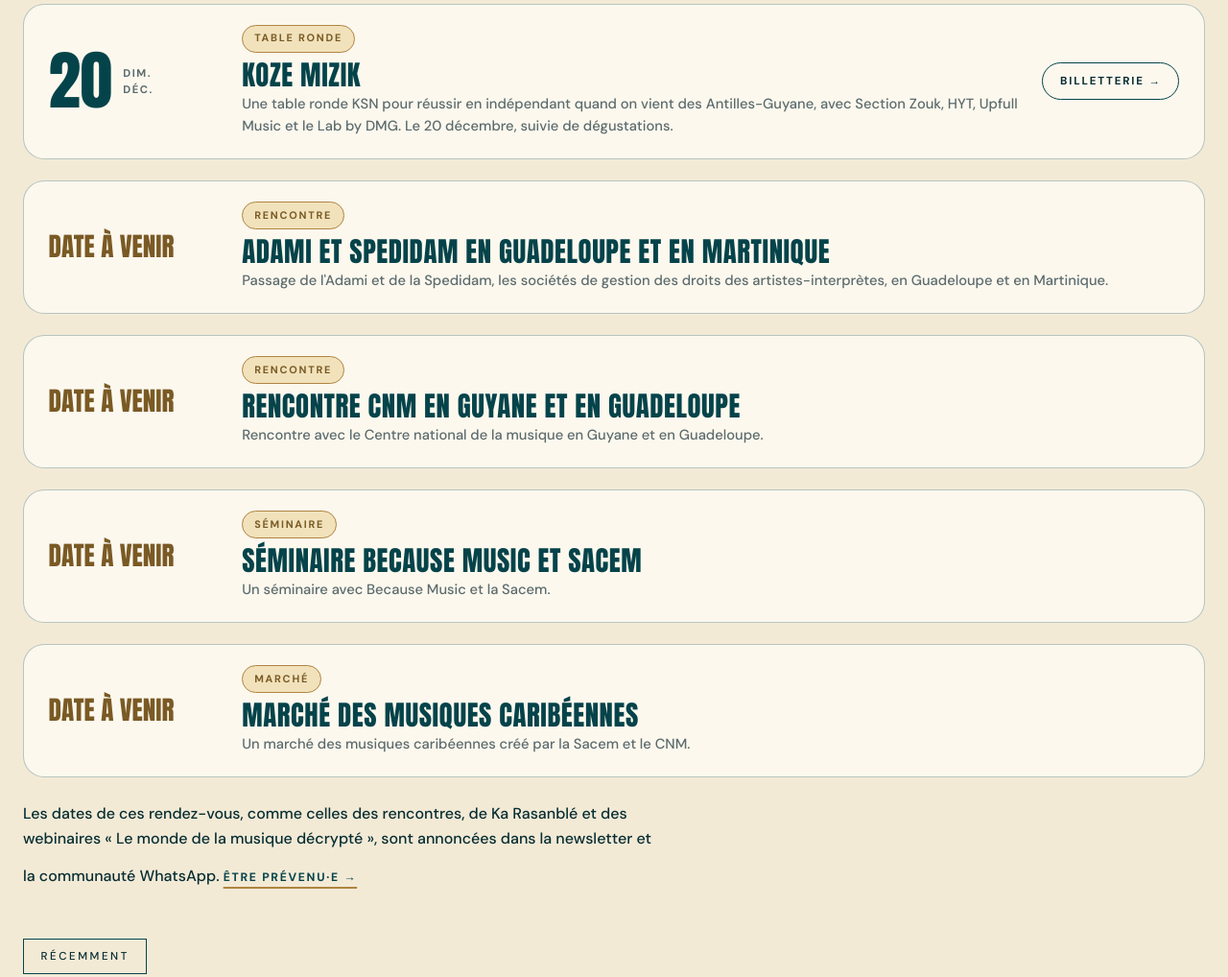
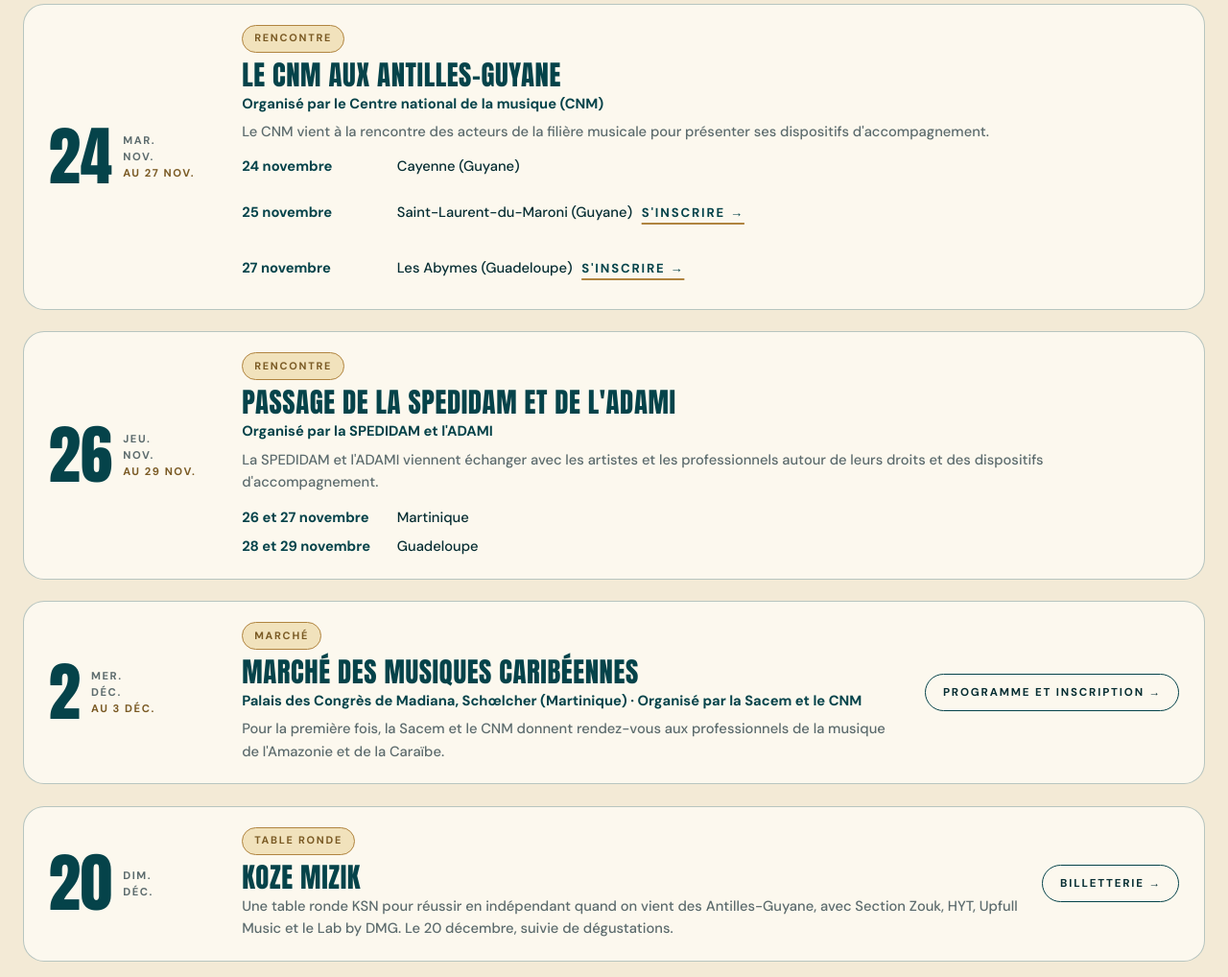
Before and after one commit to karibbeansoundnation-dev/reseau-ksn, a plain HTML site: page actus.html in a window 1280 px wide. Shown: the part 1760-2778 px from the top of the page at 96% size. Drawn offline with Linux system fonts and the light colour scheme; a script that the page names is missing.

Commit message:
Agenda : CNM, SPEDIDAM et ADAMI, Marché des musiques caribéennes, dans l'ordre chronologique
Co-Authored-By: Claude Sonnet 5.5 <noreply@anthropic.com>

```diff
--- a/actus.html
+++ b/actus.html
@@ -11,7 +11,7 @@
 <link rel="preconnect" href="https://fonts.googleapis.com">
 <link rel="preconnect" href="https://fonts.gstatic.com" crossorigin>
 <link href="https://fonts.googleapis.com/css2?family=Anton&family=DM+Sans:wght@500;700&display=swap" rel="stylesheet">
-<link rel="stylesheet" href="css/style.css?v=20261119e">
+<link rel="stylesheet" href="css/style.css?v=20261119f">
 <!-- Statistiques de visites Vercel (sans cookie) -->
 <script>window.va=window.va||function(){(window.vaq=window.vaq||[]).push(arguments);};</script>
 <script defer src="/_vercel/insights/script.js"></script>
@@ -95,6 +95,43 @@
     <h2>À venir</h2>
     <div class="events">
       <article class="event">
+        <div class="event-date"><b>24</b><span>mar.<br>nov.<em>au 27 nov.</em></span></div>
+        <div>
+          <span class="tag">Rencontre</span>
+          <h3>Le CNM aux Antilles-Guyane</h3>
+          <p class="event-meta">Organisé par le Centre national de la musique (CNM)</p>
+          <p>Le CNM vient à la rencontre des acteurs de la filière musicale pour présenter ses dispositifs d'accompagnement.</p>
+          <ul class="event-steps">
+            <li><span>24 novembre</span> Cayenne (Guyane)</li>
+            <li><span>25 novembre</span> Saint-Laurent-du-Maroni (Guyane) <a class="more" href="https://forms.cloud.microsoft/pages/responsepage.aspx?id=Yk53ujmQgkioysSknrrw0WBYOUsumwNCnktwuUQdVQJUQzBJT1pXWlpXWkpTQ0tXQkYyN1ZLMERGVS4u&amp;origin=lprLink&amp;route=shorturl" target="_blank" rel="noopener noreferrer">S'inscrire →</a></li>
+            <li><span>27 novembre</span> Les Abymes (Guadeloupe) <a class="more" href="https://forms.cloud.microsoft/pages/responsepage.aspx?id=Yk53ujmQgkioysSknrrw0WBYOUsumwNCnktwuUQdVQJUMkVZQ0tMU0RWT1I3UzI1RDgzSEg5UkM5WS4u&amp;origin=lprLink&amp;route=shorturl" target="_blank" rel="noopener noreferrer">S'inscrire →</a></li>
+          </ul>
+        </div>
+      </article>
+      <article class="event">
+        <div class="event-date"><b>26</b><span>jeu.<br>nov.<em>au 29 nov.</em></span></div>
+        <div>
+          <span class="tag">Rencontre</span>
+          <h3>Passage de la SPEDIDAM et de l'ADAMI</h3>
+          <p class="event-meta">Organisé par la SPEDIDAM et l'ADAMI</p>
+          <p>La SPEDIDAM et l'ADAMI viennent échanger avec les artistes et les professionnels autour de leurs droits et des dispositifs d'accompagnement.</p>
+          <ul class="event-steps">
+            <li><span>26 et 27 novembre</span> Martinique</li>
+            <li><span>28 et 29 novembre</span> Guadeloupe</li>
+          </ul>
+        </div>
+      </article>
+      <article class="event">
+        <div class="event-date"><b>2</b><span>mer.<br>déc.<em>au 3 déc.</em></span></div>
+        <div>
+          <span class="tag">Marché</span>
+          <h3>Marché des musiques caribéennes</h3>
+          <p class="event-meta">Palais des Congrès de Madiana, Schœlcher (Martinique) · Organisé par la Sacem et le CNM</p>
+          <p>Pour la première fois, la Sacem et le CNM donnent rendez-vous aux professionnels de la musique de l'Amazonie et de la Caraïbe.</p>
+        </div>
+        <a class="btn btn-sm btn-outline" href="https://www.bizouk.com/events/details/marche-des-musiques-caribeennes/133529" target="_blank" rel="noopener noreferrer">Programme et inscription →</a>
+      </article>
+      <article class="event">
         <div class="event-date"><b>20</b><span>dim.<br>déc.</span></div>
         <div>
           <span class="tag">Table ronde</span>
@@ -106,33 +143,9 @@
       <article class="event">
         <div class="event-date soon"><b>Date à venir</b></div>
         <div>
-          <span class="tag">Rencontre</span>
-          <h3>Adami et Spedidam en Guadeloupe et en Martinique</h3>
-          <p>Passage de l'Adami et de la Spedidam, les sociétés de gestion des droits des artistes-interprètes, en Guadeloupe et en Martinique.</p>
-        </div>
-      </article>
-      <article class="event">
-        <div class="event-date soon"><b>Date à venir</b></div>
-        <div>
-          <span class="tag">Rencontre</span>
-          <h3>Rencontre CNM en Guyane et en Guadeloupe</h3>
-          <p>Rencontre avec le Centre national de la musique en Guyane et en Guadeloupe.</p>
-        </div>
-      </article>
-      <article class="event">
-        <div class="event-date soon"><b>Date à venir</b></div>
-        <div>
           <span class="tag">Séminaire</span>
-          <h3>Séminaire Because Music et Sacem</h3>
+          <h3>Séminaire Because Music × Sacem</h3>
           <p>Un séminaire avec Because Music et la Sacem.</p>
-        </div>
-      </article>
-      <article class="event">
-        <div class="event-date soon"><b>Date à venir</b></div>
-        <div>
-          <span class="tag">Marché</span>
-          <h3>Marché des musiques caribéennes</h3>
-          <p>Un marché des musiques caribéennes créé par la Sacem et le CNM.</p>
         </div>
       </article>
     </div>
@@ -197,6 +210,6 @@
   <div class="foot-bottom">© 2026 Karibbean Sound Nation · Association loi 1901 · <a href="mentions-legales.html">Mentions légales</a></div>
 </footer>
 
-<script src="js/main.js?v=20261119e"></script>
+<script src="js/main.js?v=20261119f"></script>
 </body>
 </html>
--- a/css/style.css
+++ b/css/style.css
@@ -655,6 +655,12 @@ form.ksn-form input, form.ksn-form textarea { -webkit-appearance: none; appearan
 .event .tag { margin-bottom: .5rem; }
 .event h3 { margin: 0 0 .25rem; }
 .event p { font-size: .92rem; color: var(--muted); }
+.event p.event-meta { font-weight: 700; color: var(--teal); margin: 0 0 .35rem; }
+.event-steps { list-style: none; margin: .8rem 0 0; padding: 0; display: grid; gap: .45rem; font-size: .92rem; }
+.event-steps li { display: flex; flex-wrap: wrap; align-items: baseline; gap: .15rem .6rem; color: var(--ink); }
+.event-steps li span { font-weight: 700; color: var(--teal); min-width: 9.5rem; }
+.event-steps a.more { font-size: .82rem; }
+@media (max-width: 600px) { .event-steps li span { flex-basis: 100%; } }   /* téléphone : la date au-dessus du lieu, partout pareil */
 .event.past { background: transparent; border-style: dashed; }
 .event.past:hover { translate: none; box-shadow: none; }
 .event.past .event-date b { color: var(--muted); }
```
Also changed, not shown: contact.html (+2 -2 lines), index.html (+2 -2 lines), ksn.html (+2 -2 lines), mentions-legales.html (+2 -2 lines), newsletter.html (+2 -2 lines), nous-rejoindre.html (+2 -2 lines), reseau.html (+2 -2 lines).
